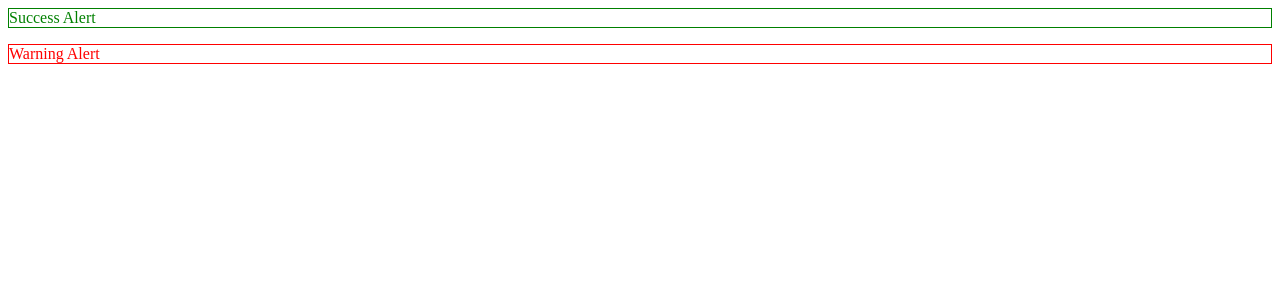
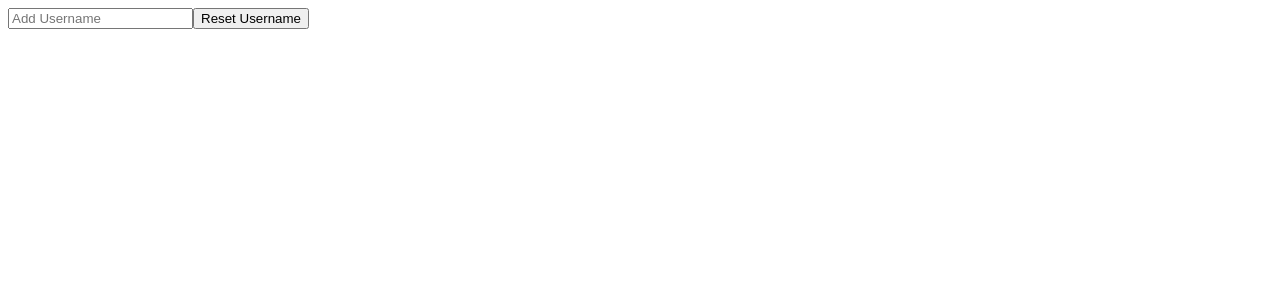
Before and after one commit to DipankarDDUT/Basics, an Angular app: page / in a window 1280 px wide. Shown: the top 300 px of the page. Built offline with nearby package versions, Linux system fonts and the light colour scheme.

Commit message:
3 files modified, 6 deleted

```diff
--- a/src/app/app.component.html
+++ b/src/app/app.component.html
@@ -1 +1,3 @@
-<app-success-alert></app-success-alert> <app-warning-alert></app-warning-alert>
+<input type="text" [(ngModel)]="username" placeholder="Add Username" />
+<button onclick="reset()">Reset Username</button>
+{{ username }}
--- a/src/app/app.component.ts
+++ b/src/app/app.component.ts
@@ -5,4 +5,11 @@ import { Component, VERSION } from '@angular/core';
   templateUrl: './app.component.html',
   styleUrls: ['./app.component.css'],
 })
-export class AppComponent {}
+export class AppComponent {
+  username = '';
+
+  constructor() {}
+  reset() {
+    this.username = '';
+  }
+}
--- a/src/app/success-alert/success-alert.component.css
+++ /dev/null
@@ -1,4 +0,0 @@
-p {
-  color: green;
-  border: 1px solid green;
-}
--- a/src/app/success-alert/success-alert.component.html
+++ /dev/null
@@ -1 +0,0 @@
-<p>Success Alert</p>
--- a/src/app/warning-alert/warning-alert.component.css
+++ /dev/null
@@ -1,4 +0,0 @@
-p {
-  color: red;
-  border: 1px solid red;
-}
--- a/src/app/warning-alert/warning-alert.component.html
+++ /dev/null
@@ -1 +0,0 @@
-<p>Warning Alert</p>
--- a/src/app/warning-alert/warning-alert.component.ts
+++ /dev/null
@@ -1,15 +0,0 @@
-import { Component, OnInit } from '@angular/core';
-
-@Component({
-  selector: 'app-warning-alert',
-  templateUrl: './warning-alert.component.html',
-  styleUrls: ['./warning-alert.component.css']
-})
-export class WarningAlertComponent implements OnInit {
-
-  constructor() { }
-
-  ngOnInit() {
-  }
-
-}
```
Also changed, not shown: src/app/app.module.ts (+6 -4 lines), src/app/success-alert/success-alert.component.ts (deleted, +0 -8 lines).
